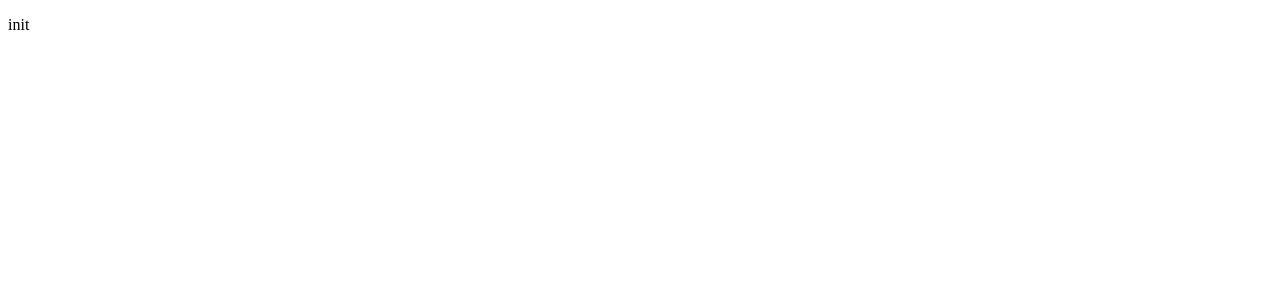
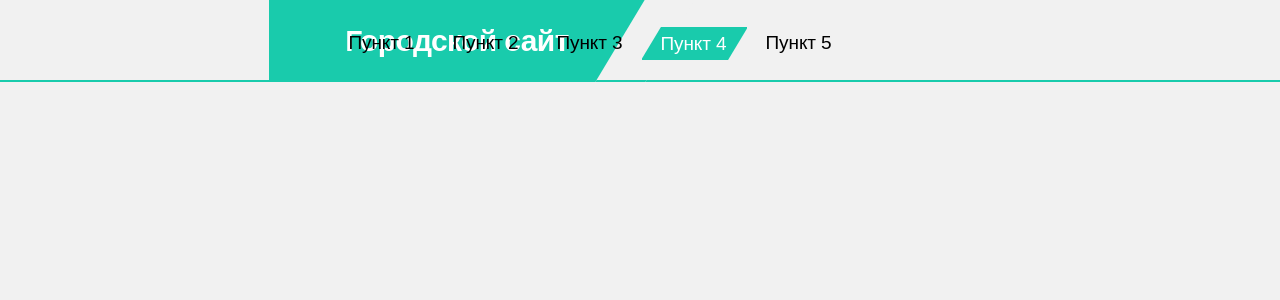
Before and after one commit to JimakPasha/registrations-users, a React app: page / in a window 1280 px wide. Shown: the top 300 px of the page. Built offline with nearby package versions, Linux system fonts and the light colour scheme; the HTML template or start-up script is replaced by a standard one.

Commit message:
feat: add header

```diff
--- a/src/App.js
+++ b/src/App.js
@@ -1,7 +1,9 @@
 import React from 'react';
+import Header from './components/Header/Header';
+import './styles/global.scss';
 
 const App = () => {
-  return <p>init</p>;
+  return <Header />;
 };
 
 export default App;
--- /dev/null
+++ b/src/components/Header/Header.js
@@ -0,0 +1,52 @@
+import React from 'react';
+import './Header.scss';
+
+const Header = () => {
+  return (
+    <header className="header">
+      <div className="container">
+        <div className="header__inner">
+          <div className="header__logo">
+            <a className="header__logo-link" href="/">
+              Городской сайт
+            </a>
+          </div>
+          <nav className="header__navigation">
+            <ul className="header__navigation-list">
+              <li className="header__navigation-item">
+                <a className="header__navigation-link" href="/">
+                  Пункт 1
+                </a>
+              </li>
+              <li className="header__navigation-item">
+                <a className="header__navigation-link" href="/">
+                  Пункт 2
+                </a>
+              </li>
+              <li className="header__navigation-item">
+                <a className="header__navigation-link" href="/">
+                  Пункт 3
+                </a>
+              </li>
+              <li className="header__navigation-item header__navigation-item--active">
+                <a
+                  className="header__navigation-link header__navigation-link--active"
+                  href="/"
+                >
+                  Пункт 4
+                </a>
+              </li>
+              <li className="header__navigation-item">
+                <a className="header__navigation-link" href="/">
+                  Пункт 5
+                </a>
+              </li>
+            </ul>
+          </nav>
+        </div>
+      </div>
+    </header>
+  );
+};
+
+export default Header;
--- /dev/null
+++ b/src/components/Header/Header.scss
@@ -0,0 +1,88 @@
+.header {
+  height: 82px;
+  border-bottom: 2px solid #19cbac;
+
+  &__inner {
+    display: flex;
+    justify-content: center;
+    padding: 20px 0;
+    height: 82px;
+  }
+
+  &__logo {
+    height: 82px;
+    background-color: #19cbac;
+    position: absolute;
+    top: 0;
+    left: 269px;
+    width: 376px;
+    display: flex;
+    justify-content: center;
+    align-items: center;
+  }
+
+  &__logo-link {
+    color: #fff;
+    font-size: 30px;
+    font-weight: 600;
+    letter-spacing: -0.6px;
+    &::after {
+      content: '';
+      position: absolute;
+      right: -25px;
+      top: 0;
+      width: 50px;
+      height: 82px;
+      background-color: #f1f1f1;
+      transform: skewX(-31deg);
+      border-bottom: 2px solid #19cbac;
+    }
+  }
+
+  &__navigation {
+    margin-top: 7px;
+    margin-left: -100px;
+    z-index: 1;
+  }
+
+  &__navigation-list {
+    display: flex;
+  }
+
+  &__navigation-link--active {
+    color: #fff;
+  }
+
+  &__navigation-item {
+    font-size: 19px;
+    padding: 5px 19px;
+    letter-spacing: -0.1px;
+  }
+
+  &__navigation-item--active {
+    background-color: #19CBAC;
+    border-right: 1px solid transparent;
+    border-top: 1px solid #19CBAC;
+    position: relative;
+    &::before {
+      content: '';
+      position: absolute;
+      top: -1px;
+      left: -11px;
+      background-color: #f1f1f1;
+      width: 20px;
+      height: 33px;
+      transform: skewX(-31deg);
+    }
+    &::after {
+      content: '';
+      position: absolute;
+      top: -1px;
+      right: -12px;
+      background-color: #f1f1f1;
+      width: 20px;
+      height: 33px;
+      transform: skewX(-31deg);
+    }
+  }
+}
--- a/src/index.html
+++ b/src/index.html
@@ -6,7 +6,8 @@
     <meta name="viewport" content="width=device-width, initial-scale=1.0" />
     <title>registrations-users</title>
   </head>
-  <body>
+  <body class="body">
     <div id="root"></div>
+
   </body>
 </html>
--- /dev/null
+++ b/src/styles/global.scss
@@ -0,0 +1,72 @@
+html{
+  height: 100%;
+  box-sizing: border-box;
+}
+
+body,
+#root {
+  height: 100%;
+}
+
+*,
+*::after,
+*::before{
+  box-sizing: inherit;
+}
+
+ul[class],
+ol[class] {
+  padding: 0;
+}
+
+body,
+h1,
+h2,
+h3,
+h4,
+h5,
+h6,
+p,
+ul[class],
+ol[class],
+li,
+figure,
+figcaption,
+blockquote,
+dl,
+dd {
+	font-weight: 400;
+  margin: 0;
+}
+
+ul[class] {
+  list-style: none;
+}
+
+img {
+  max-width: 100%;
+  display: block;
+}
+
+input,
+button,
+textarea,
+select {
+  font: inherit;
+}
+
+a {
+	text-decoration: none;
+	color: inherit;
+}
+
+.body {
+  font-family: sans-serif;
+  background-color: #f1f1f1;
+}
+
+.container {
+  max-width: 1230px;
+  margin: 0 auto;
+  padding: 0 10px;
+}
```
